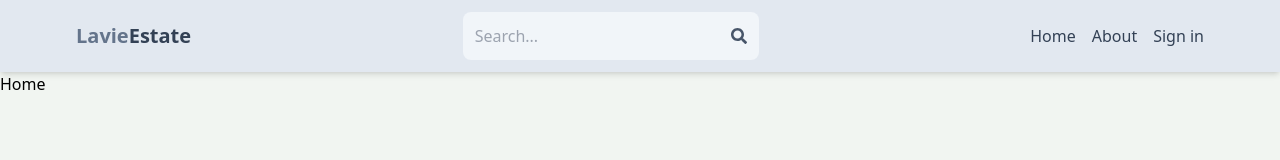
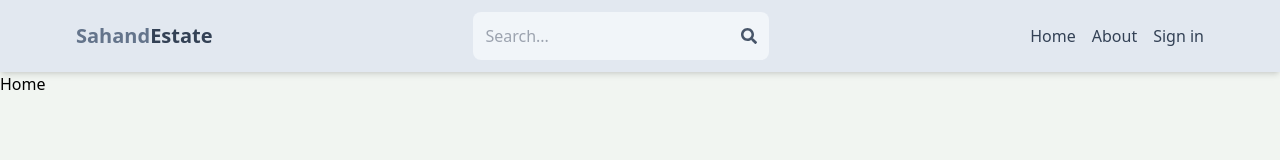
Before and after one commit to maurolavie/mern-estate, a React (Vite) app in the folder client/: page / in a window 1280 px wide. Shown: the top 160 px of the page. Built offline with nearby package versions, Linux system fonts and the light colour scheme; no server answers.

Commit message:
complete header search form functionality

```diff
--- a/client/src/components/Header.jsx
+++ b/client/src/components/Header.jsx
@@ -1,39 +1,75 @@
-import React from 'react'
 import { FaSearch } from 'react-icons/fa';
-import { Link } from 'react-router-dom';
+import { Link, useNavigate } from 'react-router-dom';
 import { useSelector } from 'react-redux';
+import { useEffect, useState } from 'react';
 
 export default function Header() {
-    const { currentUser } = useSelector(state => state.user);
+  const { currentUser } = useSelector((state) => state.user);
+  const [searchTerm, setSearchTerm] = useState('');
+  const navigate = useNavigate();
+  const handleSubmit = (e) => {
+    e.preventDefault();
+    const urlParams = new URLSearchParams(window.location.search);
+    urlParams.set('searchTerm', searchTerm);
+    const searchQuery = urlParams.toString();
+    navigate(`/search?${searchQuery}`);
+  };
+
+  useEffect(() => {
+    const urlParams = new URLSearchParams(location.search);
+    const searchTermFromUrl = urlParams.get('searchTerm');
+    if (searchTermFromUrl) {
+      setSearchTerm(searchTermFromUrl);
+    }
+  }, [location.search]);
   return (
     <header className='bg-slate-200 shadow-md'>
       <div className='flex justify-between items-center max-w-6xl mx-auto p-3'>
         <Link to='/'>
           <h1 className='font-bold text-sm sm:text-xl flex flex-wrap'>
-                        <span className='text-slate-500'>Lavie</span>
+            <span className='text-slate-500'>Sahand</span>
             <span className='text-slate-700'>Estate</span>
           </h1>
         </Link>
-                <form className='bg-slate-100 p-3 rounded-lg flex items-center'>
-                    <input type="text" placeholder="Search..." className='bg-transparent focus:outline-none w-24 sm:w-64' />
+        <form
+          onSubmit={handleSubmit}
+          className='bg-slate-100 p-3 rounded-lg flex items-center'
+        >
+          <input
+            type='text'
+            placeholder='Search...'
+            className='bg-transparent focus:outline-none w-24 sm:w-64'
+            value={searchTerm}
+            onChange={(e) => setSearchTerm(e.target.value)}
+          />
+          <button>
             <FaSearch className='text-slate-600' />
+          </button>
         </form>
         <ul className='flex gap-4'>
           <Link to='/'>
-                        <li className='hidden sm:inline text-slate-700 hover:underline'>Home</li>
+            <li className='hidden sm:inline text-slate-700 hover:underline'>
+              Home
+            </li>
           </Link>
           <Link to='/about'>
-                        <li className='hidden sm:inline text-slate-700 hover:underline'>About</li>
+            <li className='hidden sm:inline text-slate-700 hover:underline'>
+              About
+            </li>
           </Link>
           <Link to='/profile'>
             {currentUser ? (
-                            <img className='rounded-full h-7 w-7 object-cover' src={currentUser.avatar} alt="profile" />
+              <img
+                className='rounded-full h-7 w-7 object-cover'
+                src={currentUser.avatar}
+                alt='profile'
+              />
             ) : (
-                            <li className='text-slate-700 hover:underline'>Sign in</li>
+              <li className=' text-slate-700 hover:underline'> Sign in</li>
             )}
           </Link>
         </ul>
       </div>
     </header>
-    )
+  );
 }
```
Lines whose indentation alone changed are shown as unchanged.
